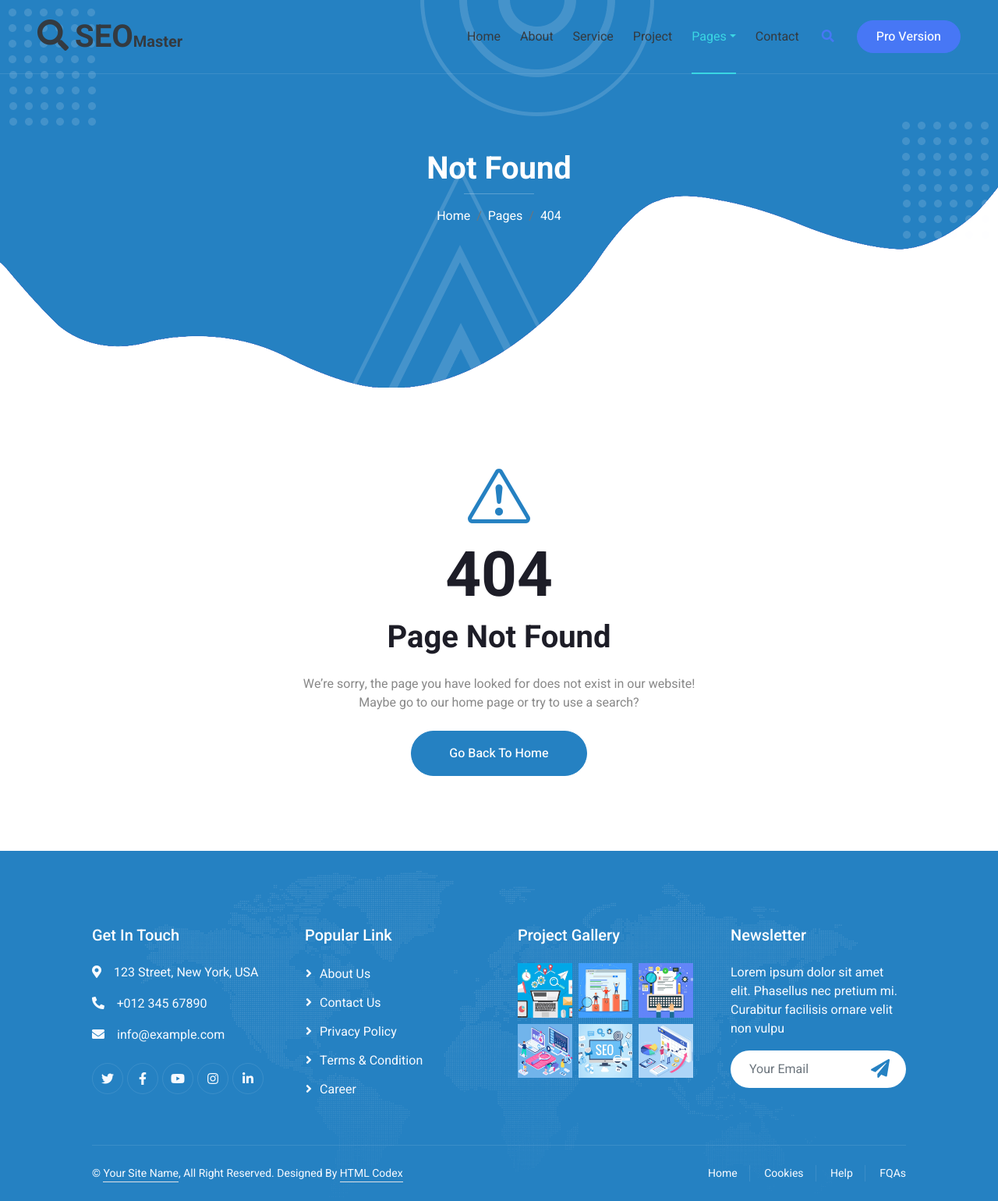
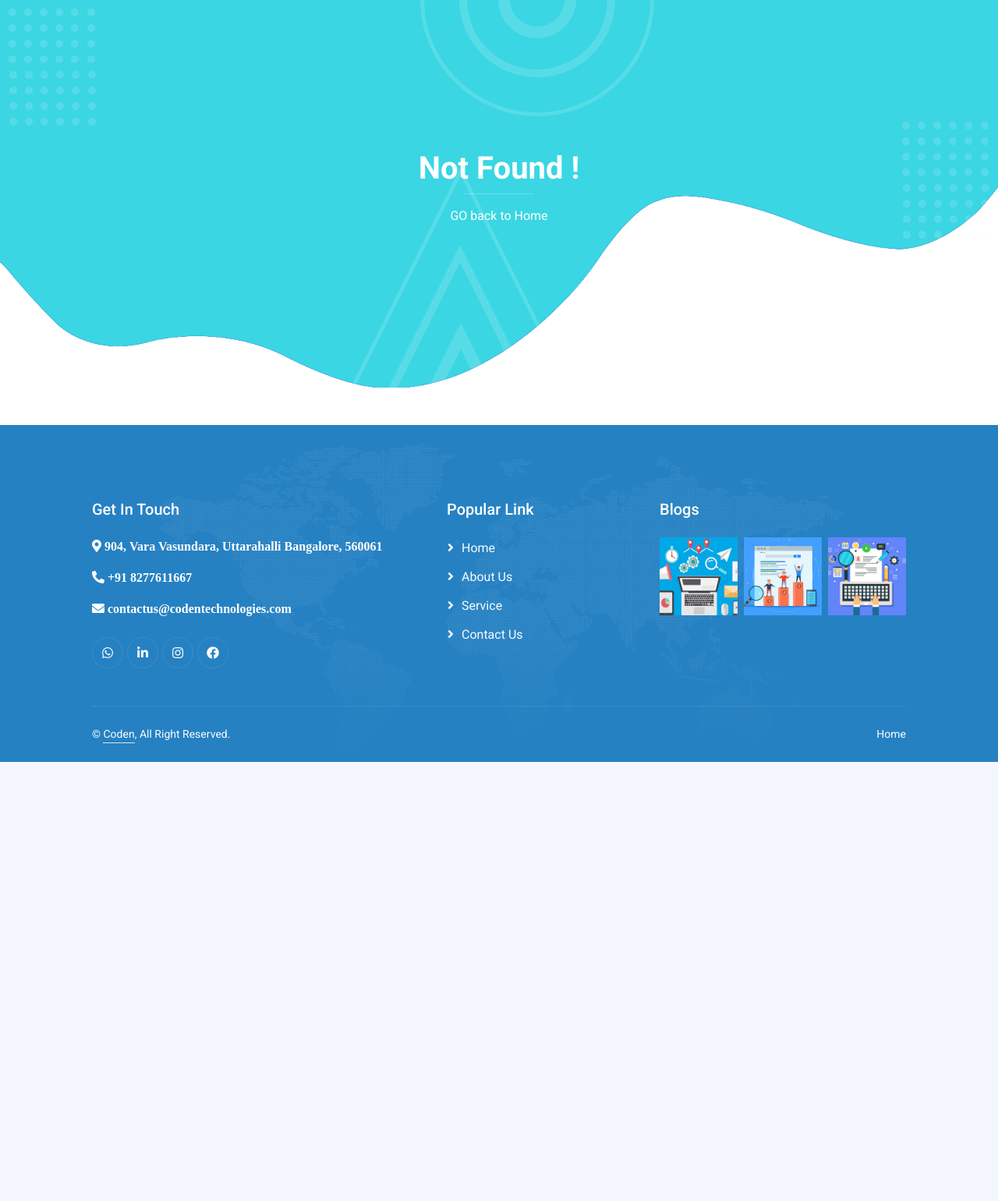
Before and after one commit to charithRC/CODENWebsiteV2, a plain HTML site: page 404.html in a window 1280 px wide. Shown: the whole page at 78% size. After the commit the page ends 977 px from the top, so only its background shows below. Drawn offline with nearby package versions, Linux system fonts and the light colour scheme.

Commit message:
contact us issue fix

```diff
--- a/404.html
+++ b/404.html
@@ -3,18 +3,26 @@
 
 <head>
     <meta charset="utf-8">
-    <title>SEO Master - SEO Agency Website Template</title>
+    <title>CODEN</title>
     <meta content="width=device-width, initial-scale=1.0" name="viewport">
-    <meta content="" name="keywords">
-    <meta content="" name="description">
+    <meta name="description"
+        content="Coden is a leading software service company who provide End-to-end IT Solutions provider, specialized in consulting, Application development.">
+    <meta name="keywords"
+        content="coden, Codon, CODEN - Wikipedia, coden company, coden software, coden technologies, codentech, coden software, code technologies">
+    <meta name="author" content="coden">
 
     <!-- Favicon -->
-    <link href="img/favicon.ico" rel="icon">
+    <!-- fav icon -->
+    <link rel="icon" type="image/png" sizes="32x32" href="/img/CODENfavicon-32x32.png" alt="coden favicon">
+    <link rel="icon" type="image/png" sizes="96x96" href="/imgs/CODENfavicon-96x96.png" alt="coden favicon">
+    <link rel="icon" type="image/png" sizes="16x16" href="imgs/CODENfavicon-16x16.png" alt="coden favicon">
 
     <!-- Google Web Fonts -->
     <link rel="preconnect" href="https://fonts.googleapis.com">
     <link rel="preconnect" href="https://fonts.gstatic.com" crossorigin>
-    <link href="https://fonts.googleapis.com/css2?family=Heebo:wght@400;500&family=Roboto:wght@400;500;700&display=swap" rel="stylesheet">
+    <link href="https://fonts.googleapis.com/css2?family=Heebo:wght@400;500&family=Roboto:wght@400;500;700&display=swap"
+        rel="stylesheet">
+    <link href="https://fonts.googleapis.com/css2?family=Montserrat:wght@200&display=swap" rel="stylesheet">
 
     <!-- Icon Font Stylesheet -->
     <link href="https://cdnjs.cloudflare.com/ajax/libs/font-awesome/5.10.0/css/all.min.css" rel="stylesheet">
@@ -35,7 +43,8 @@
 <body>
     <div class="container-xxl bg-white p-0">
         <!-- Spinner Start -->
-        <div id="spinner" class="show bg-white position-fixed translate-middle w-100 vh-100 top-50 start-50 d-flex align-items-center justify-content-center">
+        <div id="spinner"
+            class="show bg-white position-fixed translate-middle w-100 vh-100 top-50 start-50 d-flex align-items-center justify-content-center">
             <div class="spinner-grow text-primary" style="width: 3rem; height: 3rem;" role="status">
                 <span class="sr-only">Loading...</span>
             </div>
@@ -43,167 +52,94 @@
         <!-- Spinner End -->
 
 
-        <!-- Navbar & Hero Start -->
-        <div class="container-xxl position-relative p-0">
-            <nav class="navbar navbar-expand-lg navbar-light px-4 px-lg-5 py-3 py-lg-0">
-                <a href="" class="navbar-brand p-0">
-                    <h1 class="m-0"><i class="fa fa-search me-2"></i>SEO<span class="fs-5">Master</span></h1>
-                    <!-- <img src="img/logo.png" alt="Logo"> -->
-                </a>
-                <button class="navbar-toggler" type="button" data-bs-toggle="collapse" data-bs-target="#navbarCollapse">
-                    <span class="fa fa-bars"></span>
-                </button>
-                <div class="collapse navbar-collapse" id="navbarCollapse">
-                    <div class="navbar-nav ms-auto py-0">
-                        <a href="index.html" class="nav-item nav-link">Home</a>
-                        <a href="about.html" class="nav-item nav-link">About</a>
-                        <a href="service.html" class="nav-item nav-link">Service</a>
-                        <a href="project.html" class="nav-item nav-link">Project</a>
-                        <div class="nav-item dropdown">
-                            <a href="#" class="nav-link dropdown-toggle active" data-bs-toggle="dropdown">Pages</a>
-                            <div class="dropdown-menu m-0">
-                                <a href="team.html" class="dropdown-item">Our Team</a>
-                                <a href="testimonial.html" class="dropdown-item">Testimonial</a>
-                                <a href="404.html" class="dropdown-item active">404 Page</a>
-                            </div>
-                        </div>
-                        <a href="contact.html" class="nav-item nav-link">Contact</a>
-                    </div>
-                    <butaton type="button" class="btn text-secondary ms-3" data-bs-toggle="modal" data-bs-target="#searchModal"><i class="fa fa-search"></i></butaton>
-                    <a href="https://htmlcodex.com/startup-company-website-template" class="btn btn-secondary text-light rounded-pill py-2 px-4 ms-3">Pro Version</a>
-                </div>
-            </nav>
+        <!-- 404 not found start  -->
 
-            <div class="container-xxl py-5 bg-primary hero-header mb-5">
+        <div class="container-xxl py-5 bg-secondary hero-header mb-5">
             <div class="container my-5 py-5 px-lg-5">
                 <div class="row g-5 py-5">
                     <div class="col-12 text-center">
-                            <h1 class="text-white animated zoomIn">Not Found</h1>
+                        <h1 class="text-white animated zoomIn">Not Found !</h1>
                         <hr class="bg-white mx-auto mt-0" style="width: 90px;">
                         <nav aria-label="breadcrumb">
                             <ol class="breadcrumb justify-content-center">
-                                    <li class="breadcrumb-item"><a class="text-white" href="#">Home</a></li>
-                                    <li class="breadcrumb-item"><a class="text-white" href="#">Pages</a></li>
-                                    <li class="breadcrumb-item text-white active" aria-current="page">404</li>
+                                <li class="breadcrumb-item"><a class="text-white" href="index.html">GO back to Home</a></li>
                             </ol>
                         </nav>
                     </div>
                 </div>
             </div>
         </div>
-        </div>
-        <!-- Navbar & Hero End -->
-
-
-        <!-- Full Screen Search Start -->
-        <div class="modal fade" id="searchModal" tabindex="-1">
-            <div class="modal-dialog modal-fullscreen">
-                <div class="modal-content" style="background: rgba(29, 29, 39, 0.7);">
-                    <div class="modal-header border-0">
-                        <button type="button" class="btn bg-white btn-close" data-bs-dismiss="modal" aria-label="Close"></button>
-                    </div>
-                    <div class="modal-body d-flex align-items-center justify-content-center">
-                        <div class="input-group" style="max-width: 600px;">
-                            <input type="text" class="form-control bg-transparent border-light p-3" placeholder="Type search keyword">
-                            <button class="btn btn-light px-4"><i class="bi bi-search"></i></button>
-                        </div>
-                    </div>
-                </div>
-            </div>
-        </div>
-        <!-- Full Screen Search End -->
-
-
-        <!-- 404 Start -->
-        <div class="container-xxl py-5 wow fadeInUp" data-wow-delay="0.1s">
-            <div class="container px-lg-5 text-center">
-                <div class="row justify-content-center">
-                    <div class="col-lg-6">
-                        <i class="bi bi-exclamation-triangle display-1 text-primary"></i>
-                        <h1 class="display-1">404</h1>
-                        <h1 class="mb-4">Page Not Found</h1>
-                        <p class="mb-4">We’re sorry, the page you have looked for does not exist in our website! Maybe go to our home page or try to use a search?</p>
-                        <a class="btn btn-primary rounded-pill py-3 px-5" href="">Go Back To Home</a>
-                    </div>
-                </div>
-            </div>
-        </div>
-        <!-- 404 End -->
-
+        <!-- 404 not found end  -->
 
         <!-- Footer Start -->
         <div class="container-fluid bg-primary text-light footer mt-5 pt-5 wow fadeIn" data-wow-delay="0.1s">
             <div class="container py-5 px-lg-5">
                 <div class="row g-5">
-                    <div class="col-md-6 col-lg-3">
+                    <div class="col-md-6 col-lg-5">
                         <h5 class="text-white mb-4">Get In Touch</h5>
-                        <p><i class="fa fa-map-marker-alt me-3"></i>123 Street, New York, USA</p>
-                        <p><i class="fa fa-phone-alt me-3"></i>+012 345 67890</p>
-                        <p><i class="fa fa-envelope me-3"></i>info@example.com</p>
+                        <p><a href="https://goo.gl/maps/WNS9ZLtKtYN5aBHn8" target="_blank"
+                                class="fa fa-map-marker-alt me-3 text-white"> 904, Vara Vasundara, Uttarahalli
+                                Bangalore,
+                                560061</a>
+                        </p>
+                        <p> <a href="tel:+91 8277611667" class="fa fa-phone-alt me-3 text-white">
+                                +91 8277611667</a></p>
+                        <p><a href="mailto:contactus@codentechnologies.com" class="fa fa-envelope me-3 text-white">
+                                contactus@codentechnologies.com</a></p>
                         <div class="d-flex pt-2">
-                            <a class="btn btn-outline-light btn-social" href=""><i class="fab fa-twitter"></i></a>
-                            <a class="btn btn-outline-light btn-social" href=""><i class="fab fa-facebook-f"></i></a>
-                            <a class="btn btn-outline-light btn-social" href=""><i class="fab fa-youtube"></i></a>
-                            <a class="btn btn-outline-light btn-social" href=""><i class="fab fa-instagram"></i></a>
-                            <a class="btn btn-outline-light btn-social" href=""><i class="fab fa-linkedin-in"></i></a>
+                            <a class="btn btn-outline-light btn-social"
+                                href="https://api.whatsapp.com/send?text=Hi, I wanted to avail your services&phone=8277611667"
+                                title="Whatsapp us Now !"><i class="fab fa-whatsapp"></i></a>
+                            <a class="btn btn-outline-light btn-social"
+                                href="https://www.linkedin.com/in/ashok-kumar-6a605b265/" target="_blank"
+                                title="coden linkedin"><i class="fab fa-linkedin-in"></i></a>
+                            <a class="btn btn-outline-light btn-social"
+                                href="https://www.instagram.com/coden.technologies/" target="_blank"
+                                title="coden instagram"><i class="fab fa-instagram"></i></a>
+                            <a class="btn btn-outline-light btn-social"
+                                href="https://www.facebook.com/profile.php?id=100090469839151" target="_blank"
+                                title="coden facebook"><i class="fab fa-facebook"></i></a>
                         </div>
                     </div>
                     <div class="col-md-6 col-lg-3">
                         <h5 class="text-white mb-4">Popular Link</h5>
-                        <a class="btn btn-link" href="">About Us</a>
-                        <a class="btn btn-link" href="">Contact Us</a>
-                        <a class="btn btn-link" href="">Privacy Policy</a>
-                        <a class="btn btn-link" href="">Terms & Condition</a>
-                        <a class="btn btn-link" href="">Career</a>
+                        <a class="btn btn-link" href="#home">Home</a>
+                        <a class="btn btn-link" href="about.html">About Us</a>
+                        <a class="btn btn-link" href="#Services">Service</a>
+                        <a class="btn btn-link" href="contact.html">Contact Us</a>
                     </div>
-                    <div class="col-md-6 col-lg-3">
-                        <h5 class="text-white mb-4">Project Gallery</h5>
+                    <div class="col-md-6 col-lg-4">
+                        <h5 class="text-white mb-4">Blogs</h5>
                         <div class="row g-2">
                             <div class="col-4">
-                                <img class="img-fluid" src="img/portfolio-1.jpg" alt="Image">
+                                <a href="https://medium.com/@blog.sureify/the-art-of-writing-custom-hooks-c0ffd538d181"
+                                    target="_blank" title="coden-The Art of writing Custom Hooks"> <img
+                                        class="img-fluid" src="img/portfolio-1.jpg" alt="coden portfolio-1"></a>
                             </div>
                             <div class="col-4">
-                                <img class="img-fluid" src="img/portfolio-2.jpg" alt="Image">
+                                <a href="https://medium.com/@nhm987/reducing-react-native-android-app-size-like-a-champ-b9edf59a9932"
+                                    target="_blank" title="coden-Reducing React-Native Android App Size"><img
+                                        class="img-fluid" src="img/portfolio-2.jpg" alt="coden portfolio-2"></a>
                             </div>
                             <div class="col-4">
-                                <img class="img-fluid" src="img/portfolio-3.jpg" alt="Image">
-                            </div>
-                            <div class="col-4">
-                                <img class="img-fluid" src="img/portfolio-4.jpg" alt="Image">
-                            </div>
-                            <div class="col-4">
-                                <img class="img-fluid" src="img/portfolio-5.jpg" alt="Image">
-                            </div>
-                            <div class="col-4">
-                                <img class="img-fluid" src="img/portfolio-6.jpg" alt="Image">
+                                <a href="https://medium.com/@nhm987/setting-up-bitbucket-ci-cd-for-react-native-android-project-18425a7ec4af"
+                                    target="_blank" title="coden Setting Up Bitbucket CI/CD"> <img class="img-fluid"
+                                        src="img/portfolio-3.jpg" alt="coden portfolio-3"></a>
                             </div>
                         </div>
                     </div>
-                    <div class="col-md-6 col-lg-3">
-                        <h5 class="text-white mb-4">Newsletter</h5>
-                        <p>Lorem ipsum dolor sit amet elit. Phasellus nec pretium mi. Curabitur facilisis ornare velit non vulpu</p>
-                        <div class="position-relative w-100 mt-3">
-                            <input class="form-control border-0 rounded-pill w-100 ps-4 pe-5" type="text" placeholder="Your Email" style="height: 48px;">
-                            <button type="button" class="btn shadow-none position-absolute top-0 end-0 mt-1 me-2"><i class="fa fa-paper-plane text-primary fs-4"></i></button>
-                        </div>
-                    </div>
+
                 </div>
             </div>
             <div class="container px-lg-5">
                 <div class="copyright">
                     <div class="row">
                         <div class="col-md-6 text-center text-md-start mb-3 mb-md-0">
-                            &copy; <a class="border-bottom" href="#">Your Site Name</a>, All Right Reserved.
-
-							<!--/*** This template is free as long as you keep the footer author’s credit link/attribution link/backlink. If you'd like to use the template without the footer author’s credit link/attribution link/backlink, you can purchase the Credit Removal License from "https://htmlcodex.com/credit-removal". Thank you for your support. ***/-->
-							Designed By <a class="border-bottom" href="https://htmlcodex.com">HTML Codex</a>
+                            &copy; <a class="border-bottom" href="#home">Coden</a>, All Right Reserved.
                         </div>
                         <div class="col-md-6 text-center text-md-end">
                             <div class="footer-menu">
-                                <a href="">Home</a>
-                                <a href="">Cookies</a>
-                                <a href="">Help</a>
-                                <a href="">FQAs</a>
+                                <a href="#home">Home</a>
                             </div>
                         </div>
                     </div>
```
Also changed, not shown: css/style.css (+7 -0 lines), index.html (+1 -1 lines), LICENSE.txt (deleted), READ-ME.txt (deleted). Lines whose indentation alone changed are shown as unchanged.
